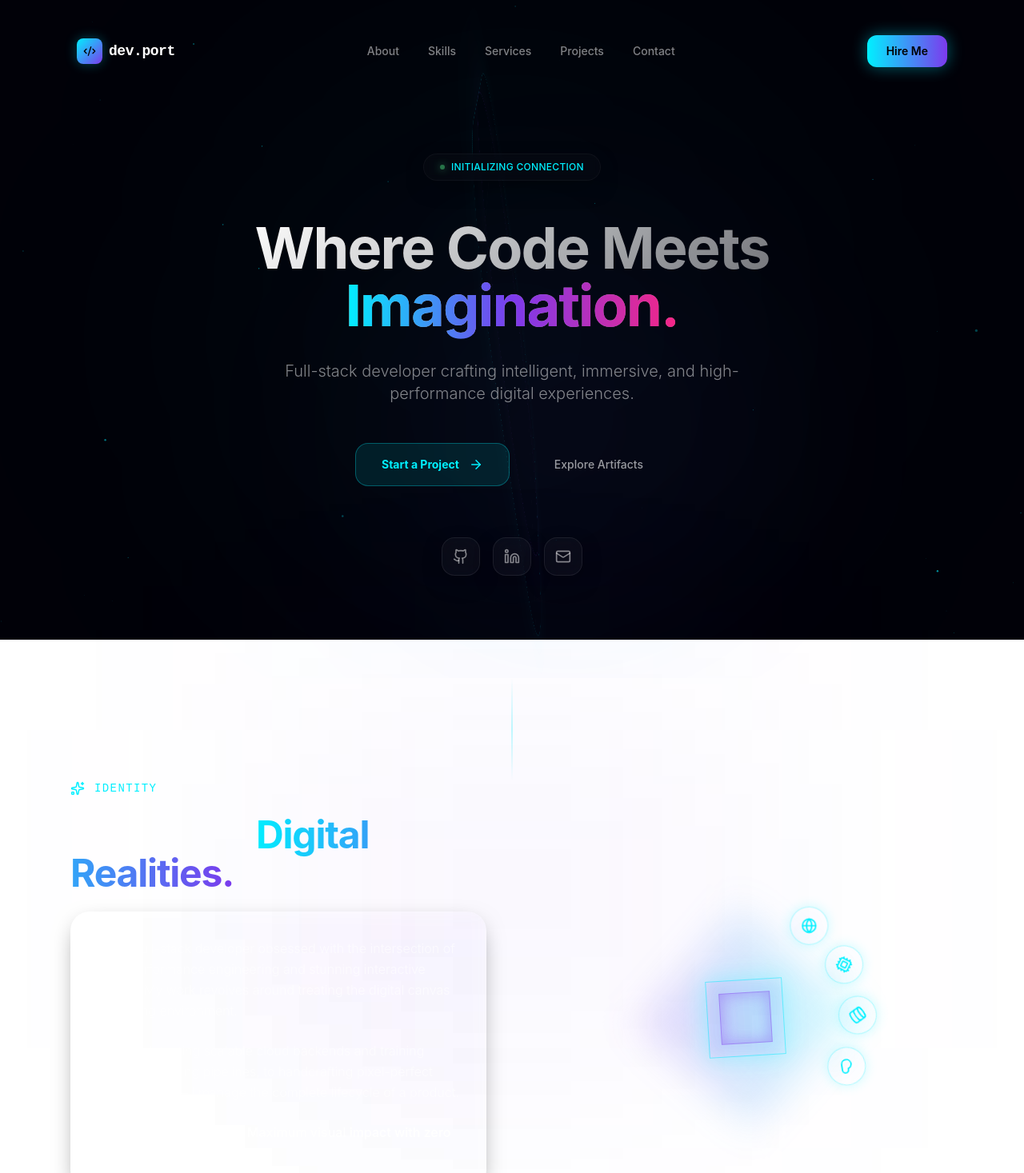
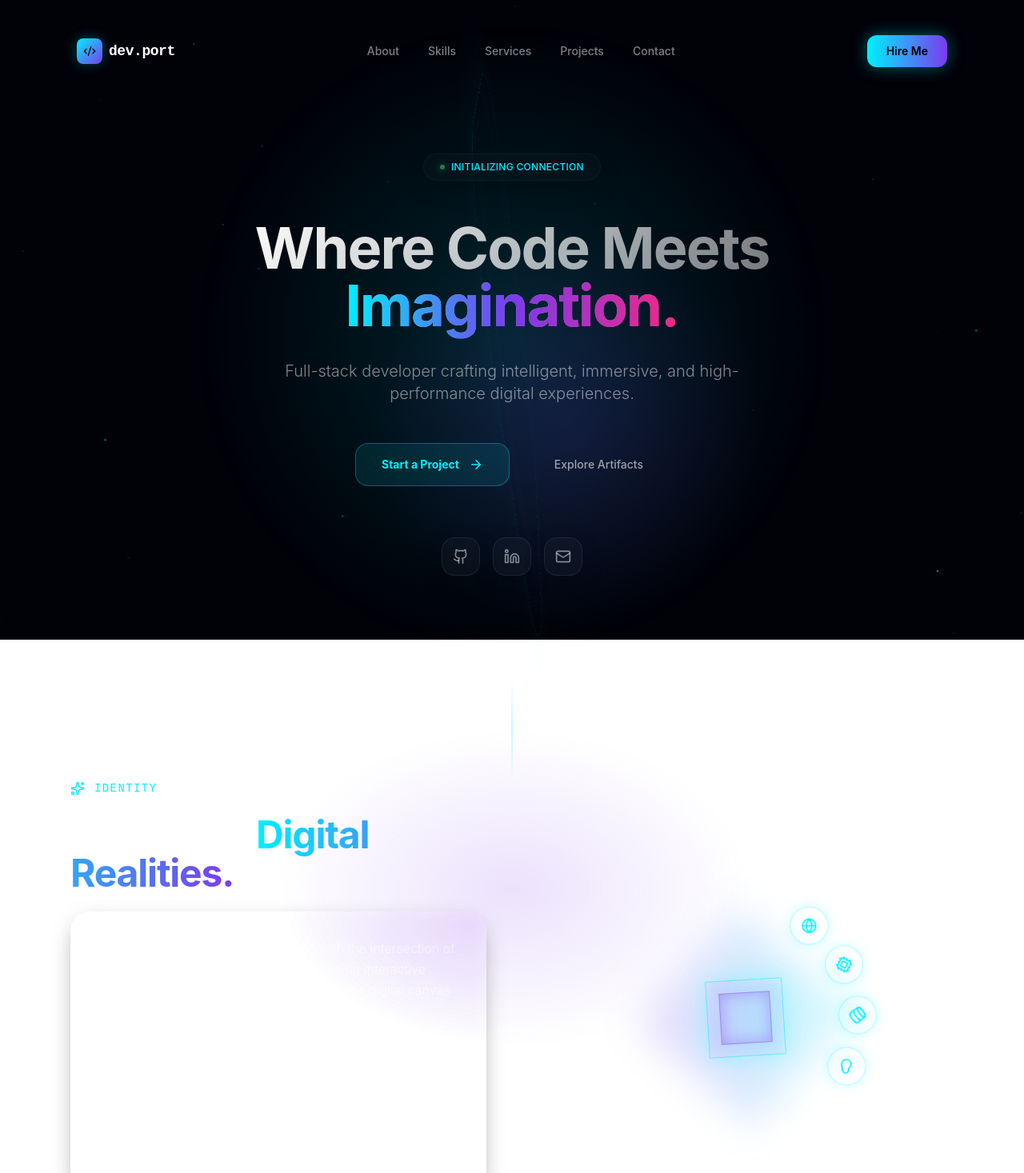
Before and after one commit to NishantNirmalSingh/portfolio-neon-production, a Next.js app: page / in a window 1280 px wide. Shown: the top 1467 px of the page at 80% size. Built offline with nearby package versions, Linux system fonts and the light colour scheme.

Commit message:
Fix UI lag by replacing expensive CSS blurs with radial gradients and optimizing SVG filters

```diff
--- a/app/admin/login/page.tsx
+++ b/app/admin/login/page.tsx
@@ -42,7 +42,7 @@ export default function AdminLogin() {
       <div className="glass p-8 md:p-12 border border-white/10 rounded-2xl w-full max-w-md relative overflow-hidden">
         {/* Glow effect */}
         <div className="absolute top-0 left-1/2 -translate-x-1/2 w-full h-1 bg-gradient-to-r from-transparent via-[#00f0ff] to-transparent opacity-50"></div>
-        <div className="absolute -top-24 -right-24 w-48 h-48 bg-[#00f0ff]/20 blur-[100px] rounded-full pointer-events-none"></div>
+        <div className="absolute -top-24 -right-24 w-48 h-48 bg-[radial-gradient(circle_at_center,rgba(0,240,255,0.3),transparent_70%)] pointer-events-none"></div>
 
         <div className="mb-8 text-center relative z-10">
           <div className="w-16 h-16 bg-white/[0.03] border border-white/10 rounded-2xl flex items-center justify-center mx-auto mb-6 shadow-[0_0_30px_rgba(0,240,255,0.1)]">
--- a/app/hire-me/page.tsx
+++ b/app/hire-me/page.tsx
@@ -180,7 +180,7 @@ export default function HireMePage() {
     return (
       <main className="min-h-screen relative flex flex-col pt-24 overflow-hidden z-10">
         <Navbar />
-        <div className="absolute top-1/2 left-1/2 -translate-x-1/2 -translate-y-1/2 w-[600px] h-[600px] bg-[#00f0ff]/10 blur-[150px] pointer-events-none" />
+        <div className="absolute top-1/2 left-1/2 -translate-x-1/2 -translate-y-1/2 w-[600px] h-[600px] bg-[radial-gradient(circle_at_center,rgba(0,240,255,0.15),transparent_70%)] pointer-events-none" />
         <div className="flex-1 flex items-center justify-center px-4">
           <motion.div initial={{ scale: 0.9, opacity: 0 }} animate={{ scale: 1, opacity: 1 }} className="glass-tier-3 border-[#00f0ff]/30 rounded-3xl p-12 text-center max-w-md w-full shadow-[0_0_50px_rgba(0,240,255,0.2)]">
             <div className="w-24 h-24 rounded-full bg-gradient-to-br from-[#00f0ff] to-[#7c3aed] flex items-center justify-center mx-auto mb-8 shadow-[0_0_30px_#00f0ff]">
@@ -204,8 +204,8 @@ export default function HireMePage() {
       <Navbar />
 
       {/* Background Magic Elements */}
-      <div className="absolute top-0 right-0 w-[500px] h-[500px] bg-[#7c3aed]/10 blur-[150px] pointer-events-none" />
-      <div className="absolute bottom-0 left-0 w-[500px] h-[500px] bg-[#00f0ff]/10 blur-[150px] pointer-events-none" />
+      <div className="absolute top-0 right-0 w-[500px] h-[500px] bg-[radial-gradient(circle_at_center,rgba(124,58,237,0.15),transparent_70%)] pointer-events-none" />
+      <div className="absolute bottom-0 left-0 w-[500px] h-[500px] bg-[radial-gradient(circle_at_center,rgba(0,240,255,0.15),transparent_70%)] pointer-events-none" />
 
       <div className="max-w-3xl mx-auto px-4 sm:px-6 relative z-20">
         <Link
--- a/components/sections/About.tsx
+++ b/components/sections/About.tsx
@@ -19,7 +19,7 @@ export default function About() {
 
       {/* Aesthetic Section Glow */}
       <div className="absolute top-0 left-1/2 -translate-x-1/2 w-[1px] h-32 bg-gradient-to-b from-transparent via-[#00f0ff]/50 to-transparent" />
-      <div className="absolute top-16 left-1/2 -translate-x-1/2 w-[600px] h-[400px] bg-[#7c3aed]/5 blur-[150px] pointer-events-none" />
+      <div className="absolute top-16 left-1/2 -translate-x-1/2 w-[600px] h-[400px] bg-[radial-gradient(ellipse_at_center,rgba(124,58,237,0.15),transparent_70%)] pointer-events-none" />
 
       <div className="max-w-6xl mx-auto px-4 sm:px-6">
         <div className="grid md:grid-cols-2 gap-16 items-center">
--- a/components/sections/Hero.tsx
+++ b/components/sections/Hero.tsx
@@ -44,8 +44,8 @@ export default function Hero() {
       )}
 
       {/* Radial Atmospheric Glows */}
-      <div className="absolute top-1/2 left-1/2 -translate-x-1/2 -translate-y-1/2 w-[800px] h-[800px] rounded-full bg-[rgba(0,240,255,0.03)] blur-[150px] pointer-events-none" />
-      <div className="absolute top-1/3 right-1/4 w-[500px] h-[500px] rounded-full bg-[rgba(124,58,237,0.04)] blur-[120px] pointer-events-none" />
+      <div className="absolute top-1/2 left-1/2 -translate-x-1/2 -translate-y-1/2 w-[800px] h-[800px] bg-[radial-gradient(circle_at_center,rgba(0,240,255,0.15),transparent_70%)] pointer-events-none" />
+      <div className="absolute top-1/3 right-1/4 w-[500px] h-[500px] bg-[radial-gradient(circle_at_center,rgba(124,58,237,0.15),transparent_70%)] pointer-events-none" />
 
       {/* Hero Content */}
       <div className="relative z-10 max-w-5xl mx-auto px-4 sm:px-6 text-center py-32 mt-16">
--- a/components/sections/Projects.tsx
+++ b/components/sections/Projects.tsx
@@ -22,7 +22,7 @@ export default function Projects() {
 
   return (
     <section id="projects" className="py-32 relative z-10 w-full">
-      <div className="absolute top-1/2 left-0 w-[500px] h-[500px] bg-[#00f0ff]/5 blur-[200px] pointer-events-none -translate-x-1/2" />
+      <div className="absolute top-1/2 left-0 w-[500px] h-[500px] bg-[radial-gradient(circle_at_center,rgba(0,240,255,0.1),transparent_70%)] pointer-events-none -translate-x-1/2" />
 
       <div className="max-w-7xl mx-auto px-4 sm:px-6 relative">
         {/* Header */}
--- a/components/sections/Services.tsx
+++ b/components/sections/Services.tsx
@@ -16,8 +16,8 @@ export default function Services() {
 
       {/* Magical Background Accent */}
       <div className="absolute inset-0 bg-gradient-to-b from-transparent via-[#7c3aed]/5 to-transparent pointer-events-none" />
-      <div className="absolute top-1/3 left-0 w-64 h-64 bg-[#7c3aed]/10 blur-[120px] rounded-full pointer-events-none" />
-      <div className="absolute top-2/3 right-0 w-96 h-96 bg-[#00f0ff]/10 blur-[150px] rounded-full pointer-events-none" />
+      <div className="absolute top-1/3 left-0 w-64 h-64 bg-[radial-gradient(circle_at_center,rgba(124,58,237,0.2),transparent_70%)] pointer-events-none" />
+      <div className="absolute top-2/3 right-0 w-96 h-96 bg-[radial-gradient(circle_at_center,rgba(0,240,255,0.15),transparent_70%)] pointer-events-none" />
 
       <div className="max-w-6xl mx-auto px-4 sm:px-6 relative">
         {/* Header */}
--- a/components/sections/Skills.tsx
+++ b/components/sections/Skills.tsx
@@ -90,7 +90,6 @@ export default function Skills() {
                       strokeDashoffset: isActive ? [0, 40] : 0,
                     }}
                     transition={{ duration: 2, repeat: Infinity, ease: "linear" }}
-                    style={{ filter: isActive ? "drop-shadow(0 0 8px #00f0ff)" : "none" }}
                   />
                 );
               })}
```
